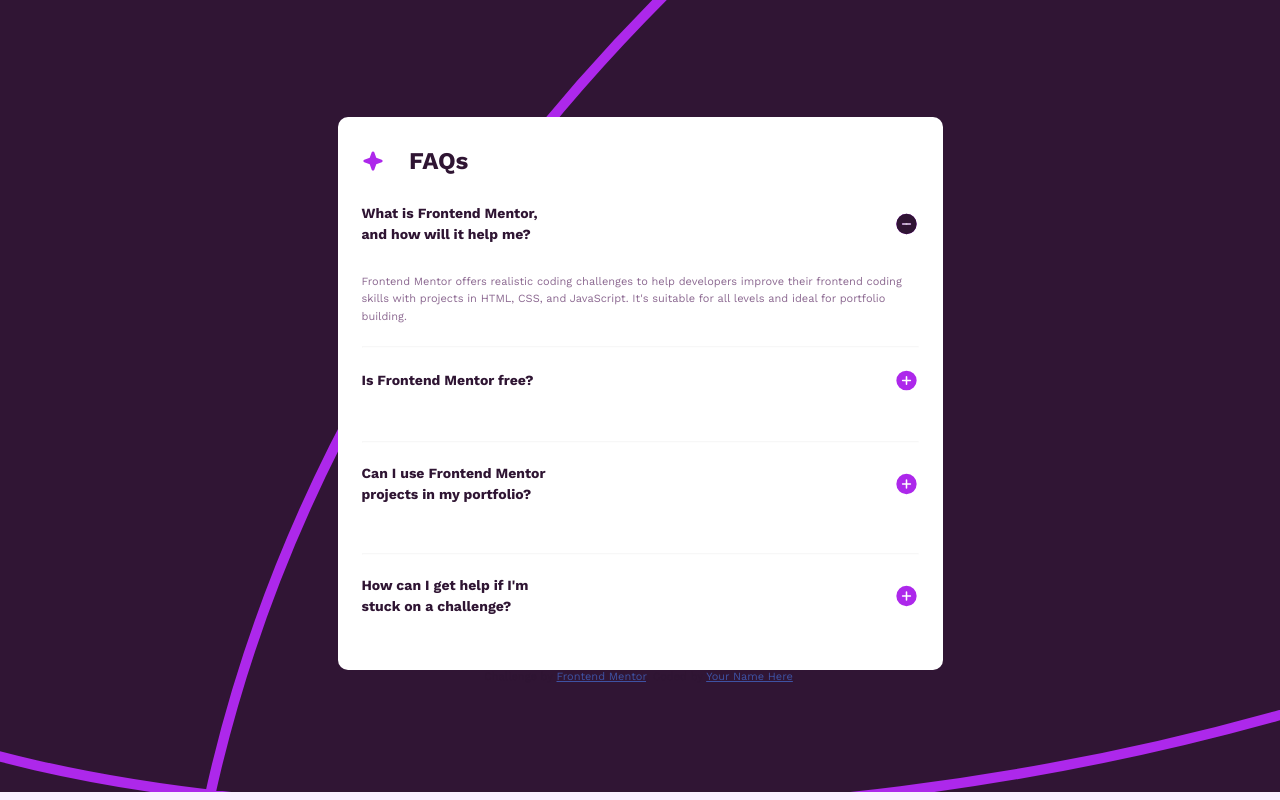
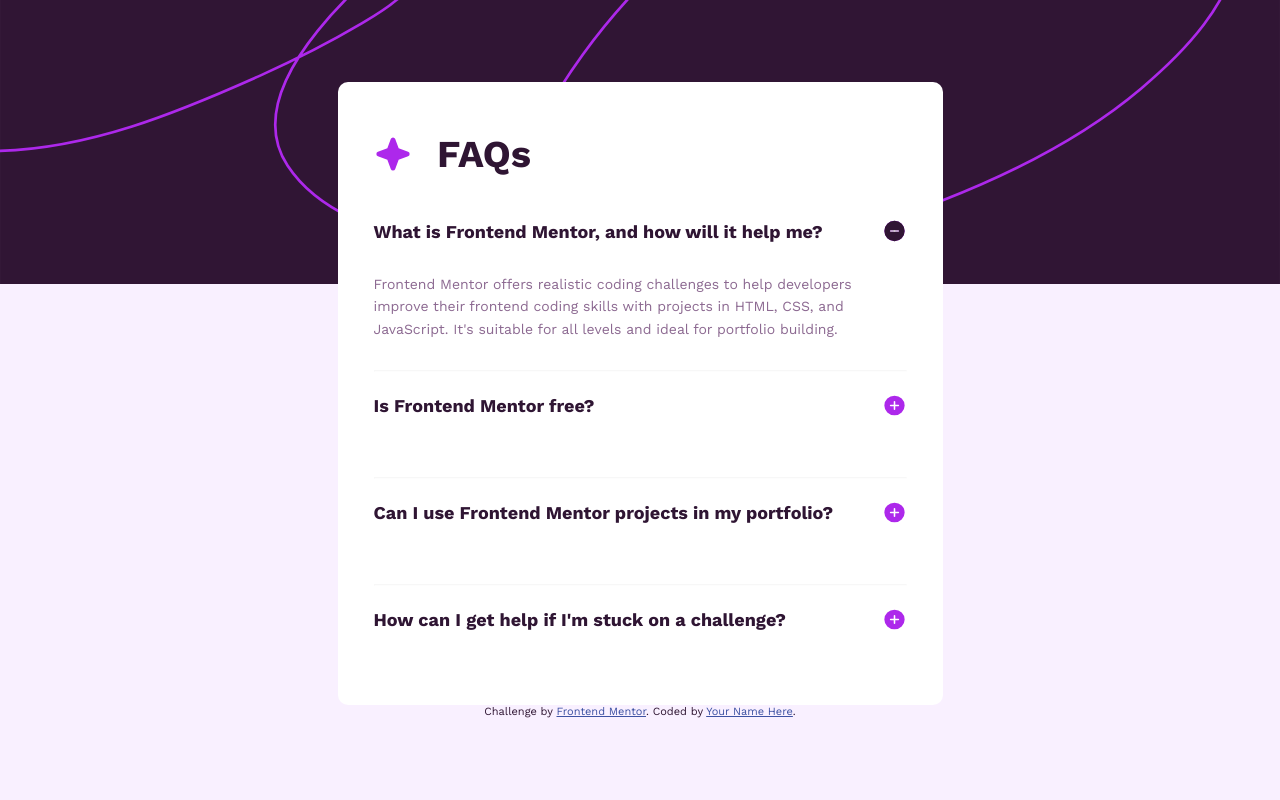
Before and after one commit to juan-mentor/faq-accordion-main, a plain HTML site: page index.html in a window 1280 px wide. Drawn offline with nearby package versions, Linux system fonts and the light colour scheme.

Commit message:
estilos desktop

```diff
--- a/Css/style.css
+++ b/Css/style.css
@@ -102,7 +102,7 @@ hr {
     z-index: -1;
 }
 
-details[open=""] .question__icon--minus{
+details[open=""] .question__icon--minus {
     z-index: 0;
 }
 
@@ -111,3 +111,38 @@ details[open=""] .question__icon--minus{
     line-height: 1.6;
     color: var(--grayish-purple);
 }
+
+@media screen and (min-width: 41rem ) {
+    body {
+        background-image: url("../assets/images/background-pattern-desktop.svg");
+    }
+
+    .faqs {
+        padding: 3.125rem 2.25rem 0.875rem;
+    }
+
+    .faqs__icon {
+        width: 38px;
+    }
+
+    .faqs__title {
+        font-size: 2.375rem;
+    }
+
+    .faqs__header {
+        margin-bottom: 2.625rem;
+    }
+
+    .question {
+        margin-bottom: 1.875rem;
+    }
+
+    .question__title {
+        max-width: 100%;
+        font-size: 1.125rem;
+    }
+
+    .question__content {
+        font-size: 0.875rem;
+    }
+}
```
Also changed, not shown: captures/faq-accordion-desktop.png (added), captures/faq-accordion-mobile.png (added), design/desktop-design.jpg, design/mobile-design.jpg.
